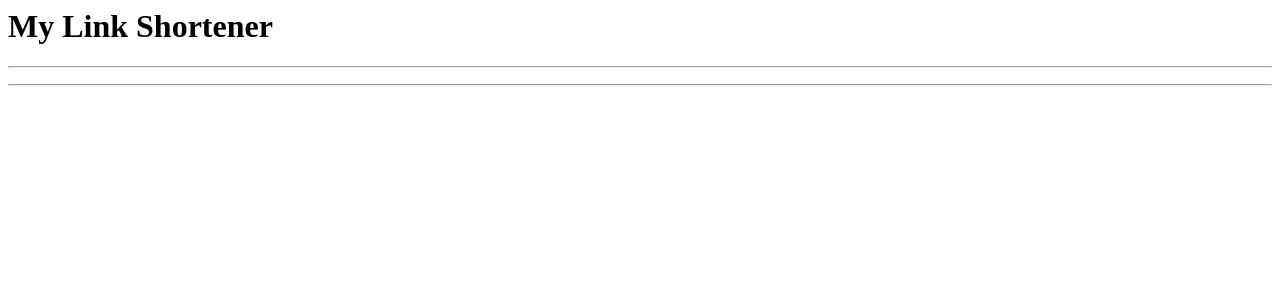
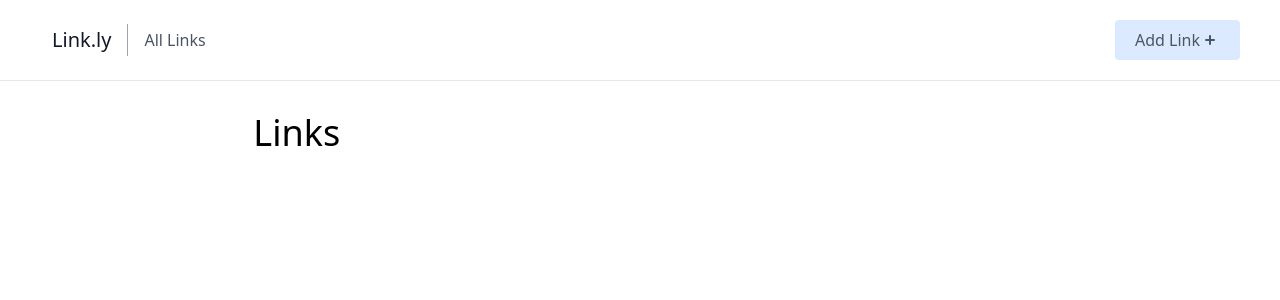
Before and after one commit to andrewtdinh/bitly-clone, a Django app: page / in a window 1280 px wide. Shown: the top 300 px of the page. Run offline with Django 5.2, Linux system fonts and the light colour scheme; data that the repository does not hold is empty; some libraries are stand-ins or nearby versions.

Commit message:
Make index page extend base.html template

```diff
--- a/links/templates/links/index.html
+++ b/links/templates/links/index.html
@@ -1,9 +1,18 @@
-<h1>My Link Shortener</h1>
-<hr>
-<ul>
-  {% for link in links %}
-    <li>{{ link.name }} | {{link.url}} </li>
-  {% endfor %}
-</ul>
-<hr>
-</ul>
+{% extends 'links/_base.html' %}
+{% block content %}
+<div class="sm:w-2/3 mx-auto px-10">
+    <h1 class="text-4xl mb-2">Links</h1>
+    {% for link in links %}
+    <div class="border rounded px-12 py-8 my-6 hover:bg-gray-50">
+        <div class="flex justify-between items-center pb-6">
+            <p class="text-2xl">{{link.name}}</p>
+            <p class="rounded-full bg-green-200 px-6 py-2">Clicks: {{link.clicks}}</p>
+        </div>
+        <div class="flex justify-between items-center">
+            <p><a class="underline text-blue-700" href="{{link.url}}">{{link.url}}</a></p>
+            <p class="underline underline text-blue-700"><a target="_blank" href="{% url 'root-link' link.slug %}">Open /{{link.slug}} →</a></p>
+        </div>
+    </div>
+    {% endfor %}
+</div>
+{% endblock content %}
--- a/links/urls.py
+++ b/links/urls.py
@@ -3,5 +3,5 @@ from .views import index
 
 # Create your views here.
 urlpatterns = [
-    path('', index),
+    path('', index, name='home'),
 ]
```
